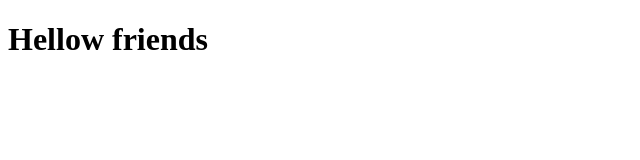
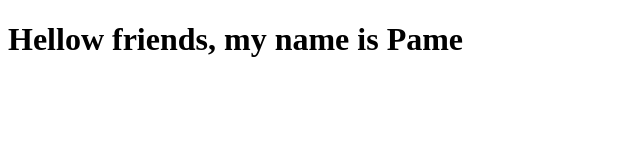
Before and after one commit to PamelaCaiza11/prograweb, a plain HTML site: page index.html in a window 1280 px wide. Shown: the whole page, without its empty margins (0-640 px from the left). Drawn offline with Linux system fonts and the light colour scheme.

Commit message:
feat: :sparkles: add name

```diff
--- a/index.html
+++ b/index.html
@@ -6,6 +6,6 @@
     <title>Hola Soy Pame</title>
 </head>
 <body>
-    <h1>Hellow friends</h1>
+    <h1>Hellow friends, my name is Pame</h1>
 </body>
 </html>
```
